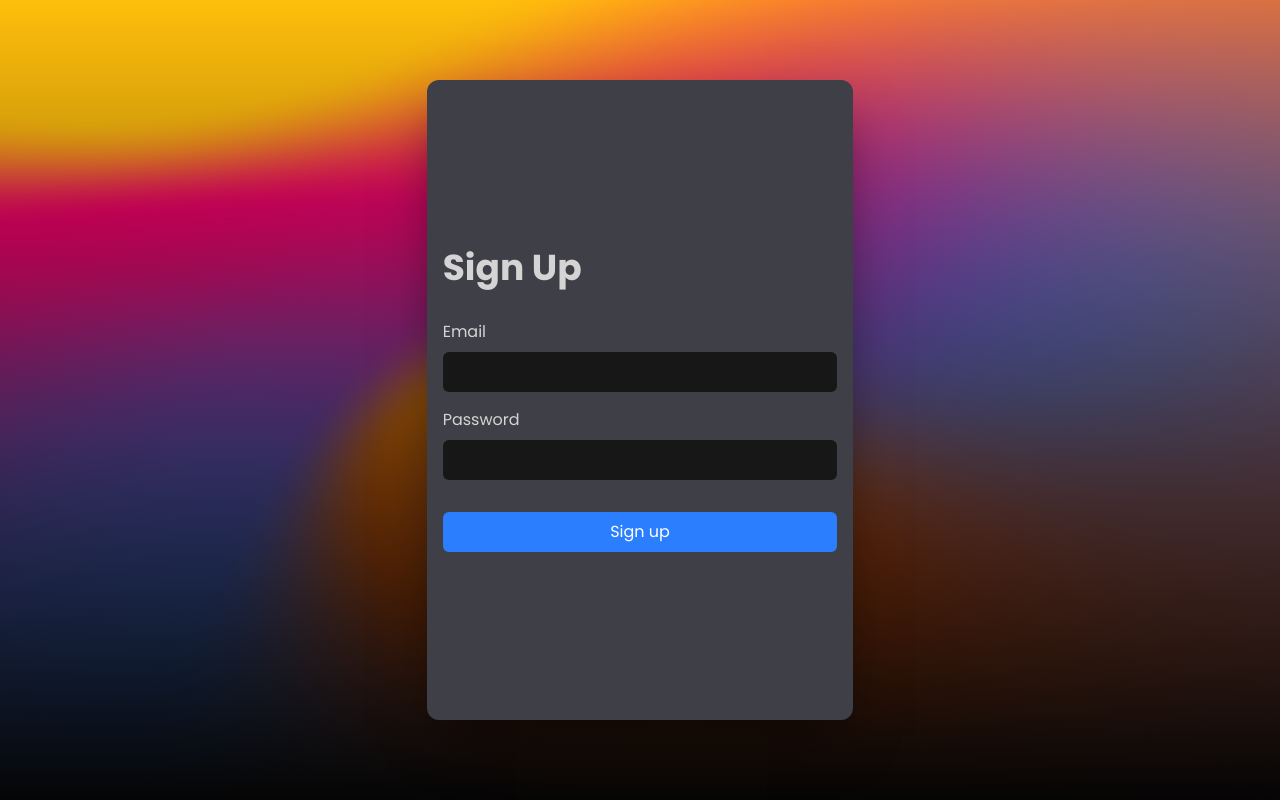
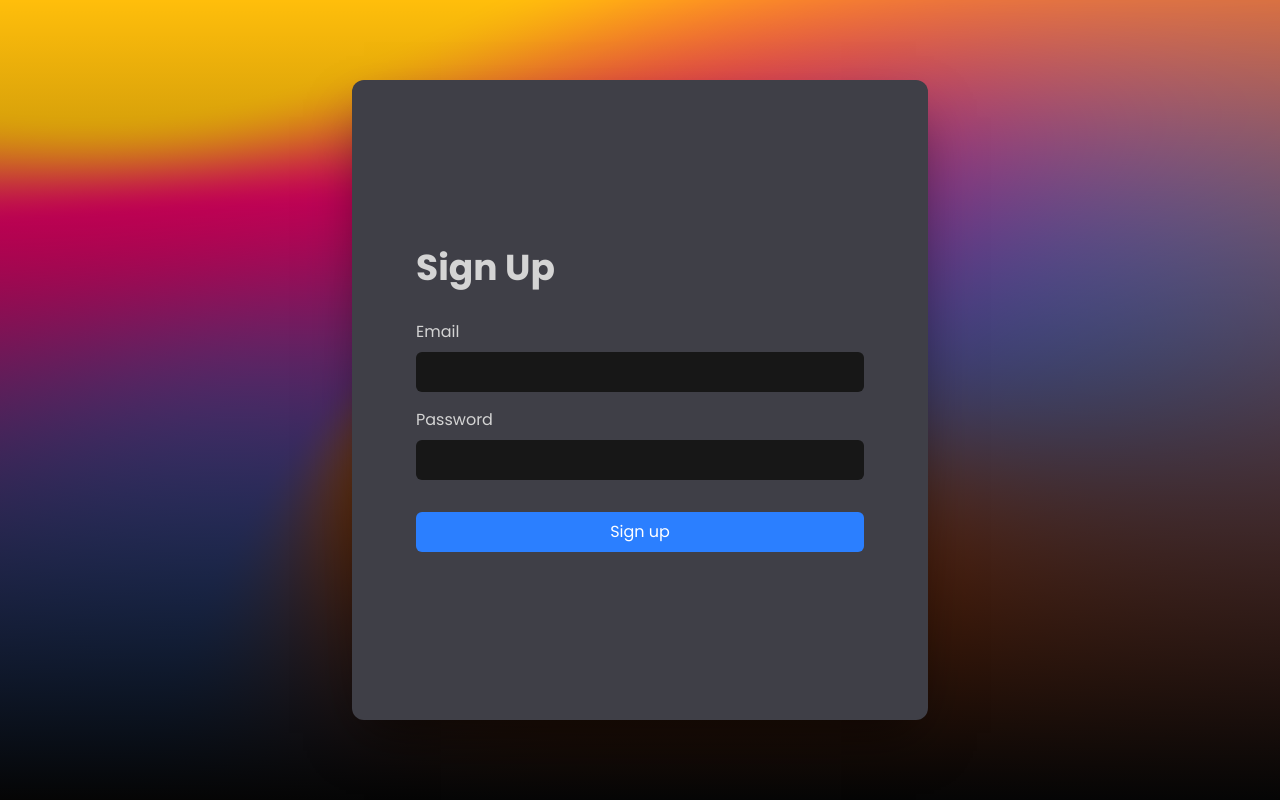
Before and after one commit to LoganPhilbrick/PixelSnag, a React (Vite) app: page / in a window 1280 px wide. Built offline with nearby package versions, Linux system fonts and the light colour scheme.

Commit message:
small change to keep spacing consistent across smaller screens

```diff
--- a/src/pages/Signup.jsx
+++ b/src/pages/Signup.jsx
@@ -69,11 +69,13 @@ export default function Signup() {
   return (
     <>
       <div className="relative z-40 flex justify-center items-center w-full h-screen">
-        <div className="w-1/3 h-4/5 ">
+        <div className="container mx-auto max-w-xl h-4/5 px-4 md:px-0">
           <div className="w-full h-full flex flex-col items-center justify-center px-4 bg-zinc-700 rounded-xl shadow-2xl shadow-black/50">
             <form className="w-full max-w-md" onSubmit={handleSubmit}>
               <div className="flex flex-col gap-4">
-                <h1 className="text-4xl font-bold text-neutral-300 mb-4 self-start">Sign Up</h1>
+                <h1 className="text-4xl font-bold text-neutral-300 mb-4 self-start">
+                  Sign Up
+                </h1>
                 <div className="flex flex-col gap-2">
                   <label htmlFor="email" className="text-neutral-300">
                     Email
@@ -98,7 +100,11 @@ export default function Signup() {
                     onChange={(e) => setPassword(e.target.value)}
                   />
                 </div>
-                <button type="submit" className="bg-blue-500 text-white p-2 rounded-md" disabled={isLoading}>
+                <button
+                  type="submit"
+                  className="bg-blue-500 text-white p-2 rounded-md"
+                  disabled={isLoading}
+                >
                   {isLoading ? "Signing you up..." : "Sign up"}
                 </button>
               </div>
```
